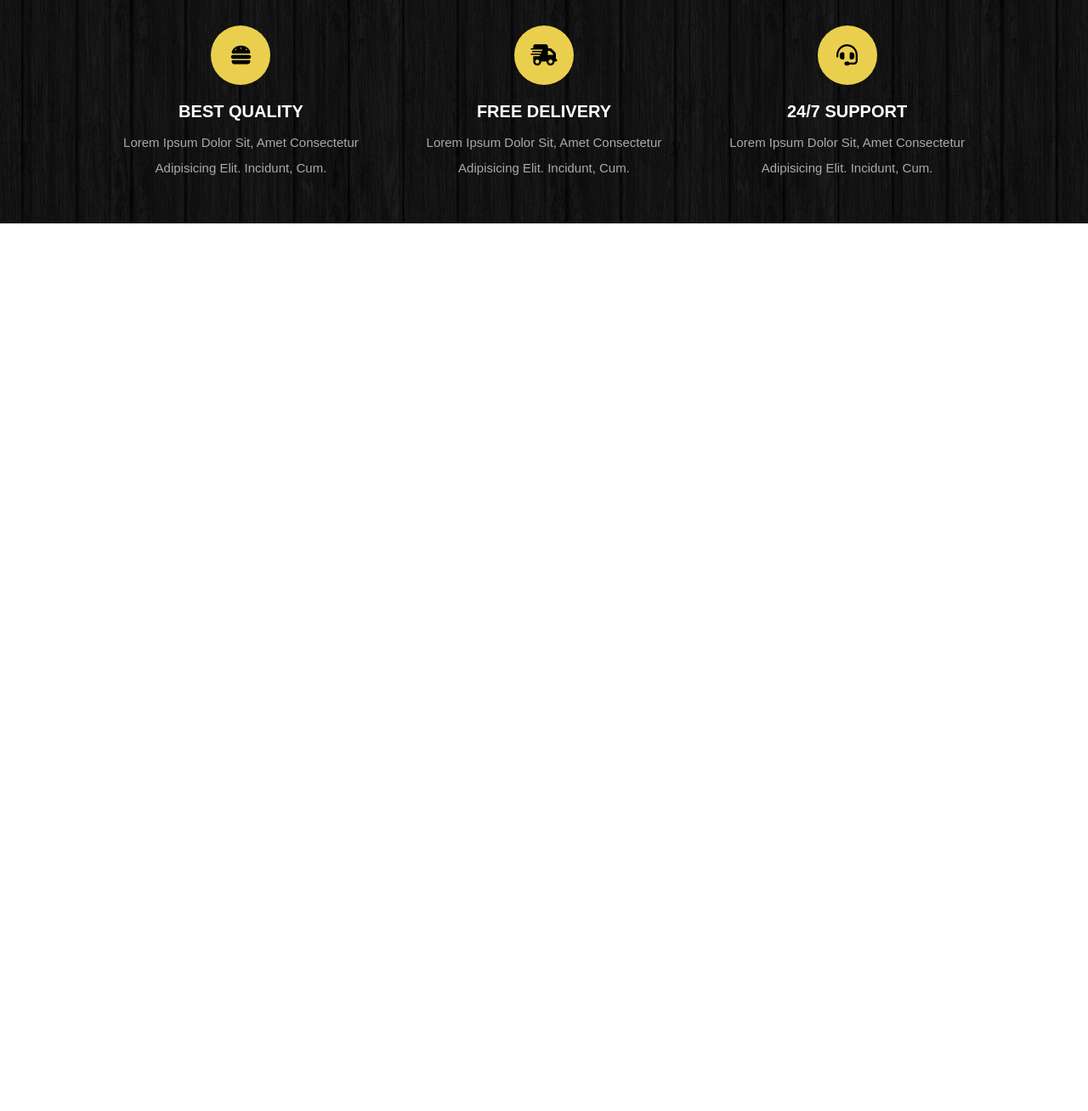
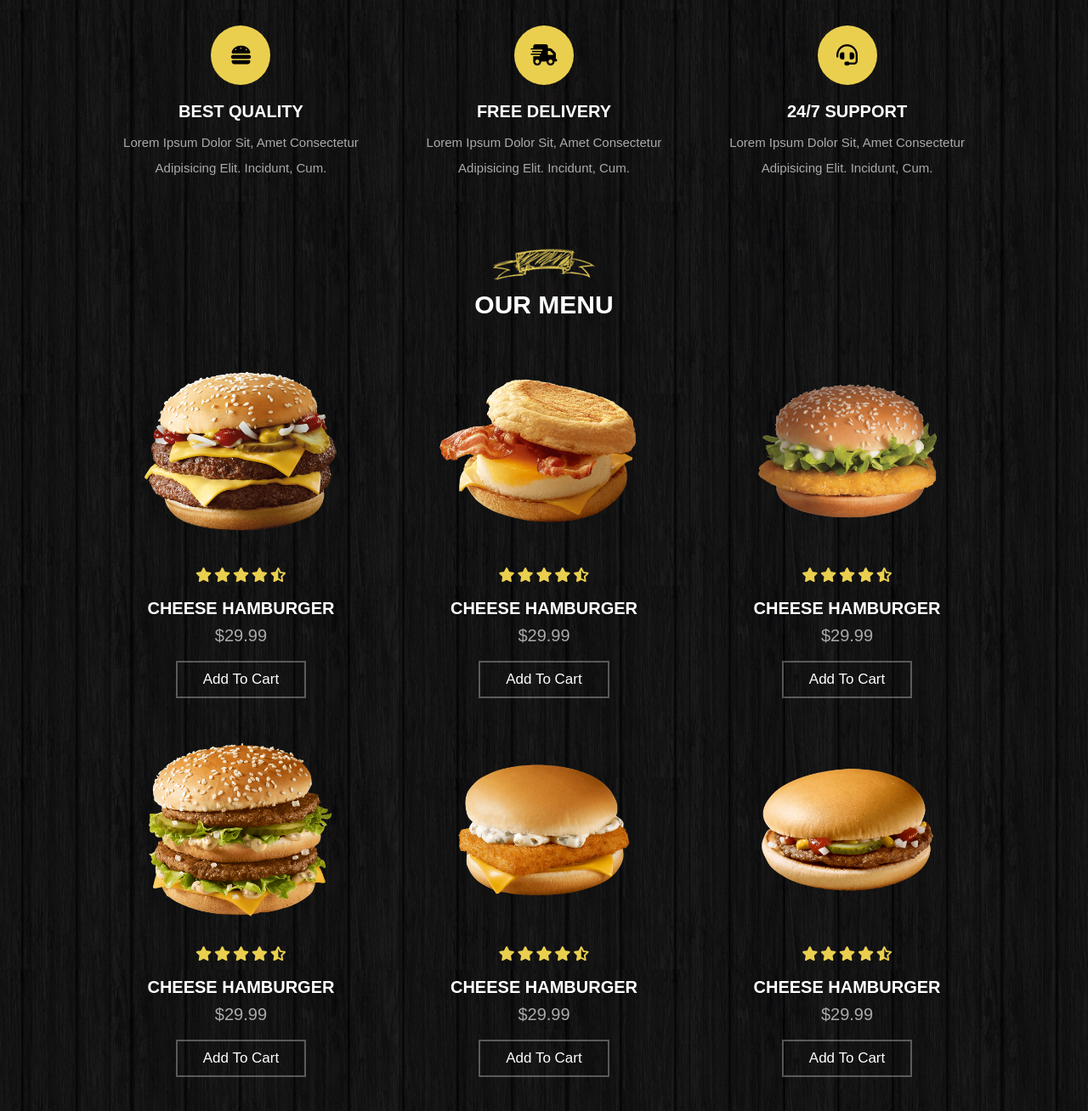
Before and after one commit to faha1999/burger, a plain HTML site: page index.html in a window 1280 px wide. Shown: the part 1059-2367 px from the top of the page at 85% size. Before the commit the page ends 1322 px from the top, so only its background shows below. Drawn offline with Linux system fonts and the light colour scheme.

Commit message:
complete menu

```diff
--- /dev/null
+++ b/app/scss/_menu.scss
@@ -0,0 +1,38 @@
+.menu {
+  .box-container {
+    @include grid(31rem);
+
+    .box {
+      text-align: center;
+
+      &:hover img {
+        transform: translateY(1rem);
+      }
+
+      img {
+        height: 25rem;
+      }
+
+      .content {
+        padding: 1rem 0;
+
+        .stars {
+          margin-bottom: 2rem;
+
+          i {
+            font-size: 1.7rem;
+            color: $yellow;
+          }
+        }
+
+        h3 {
+          @include title-text(2rem);
+        }
+
+        .price {
+          @include grap-text(2rem);
+        }
+      }
+    }
+  }
+}
--- a/app/scss/style.scss
+++ b/app/scss/style.scss
@@ -5,3 +5,4 @@
 @import './header';
 @import './home';
 @import './service';
+@import './menu';
--- a/index.html
+++ b/index.html
@@ -74,8 +74,116 @@
     </section>
     <!-- End Service -->
 
-    <!-- Start -->
-    <!-- End -->
+    <!-- Start menu -->
+    <section class="menu" id="menu">
+
+        <div class="heading">
+           <img src="./app/images/title-img.png" alt="">
+           <h3>our menu</h3>
+        </div>
+
+        <div class="box-container">
+
+           <div class="box" data-aos="fade-up" data-aos-delay="150">
+              <img src="./app/images/product-1.png" alt="">
+              <div class="content">
+                 <div class="stars">
+                    <i class="fas fa-star"></i>
+                    <i class="fas fa-star"></i>
+                    <i class="fas fa-star"></i>
+                    <i class="fas fa-star"></i>
+                    <i class="fas fa-star-half-alt"></i>
+                 </div>
+                 <h3>cheese hamburger</h3>
+                 <div class="price">$29.99</div>
+                 <a href="#" class="btn">add to cart</a>
+              </div>
+           </div>
+
+           <div class="box" data-aos="fade-up" data-aos-delay="300">
+              <img src="./app/images/product-2.png" alt="">
+              <div class="content">
+                 <div class="stars">
+                    <i class="fas fa-star"></i>
+                    <i class="fas fa-star"></i>
+                    <i class="fas fa-star"></i>
+                    <i class="fas fa-star"></i>
+                    <i class="fas fa-star-half-alt"></i>
+                 </div>
+                 <h3>cheese hamburger</h3>
+                 <div class="price">$29.99</div>
+                 <a href="#" class="btn">add to cart</a>
+              </div>
+           </div>
+
+           <div class="box" data-aos="fade-up" data-aos-delay="450">
+              <img src="./app/images/product-3.png" alt="">
+              <div class="content">
+                 <div class="stars">
+                    <i class="fas fa-star"></i>
+                    <i class="fas fa-star"></i>
+                    <i class="fas fa-star"></i>
+                    <i class="fas fa-star"></i>
+                    <i class="fas fa-star-half-alt"></i>
+                 </div>
+                 <h3>cheese hamburger</h3>
+                 <div class="price">$29.99</div>
+                 <a href="#" class="btn">add to cart</a>
+              </div>
+           </div>
+
+           <div class="box" data-aos="fade-up" data-aos-delay="600">
+              <img src="./app/images/product-4.png" alt="">
+              <div class="content">
+                 <div class="stars">
+                    <i class="fas fa-star"></i>
+                    <i class="fas fa-star"></i>
+                    <i class="fas fa-star"></i>
+                    <i class="fas fa-star"></i>
+                    <i class="fas fa-star-half-alt"></i>
+                 </div>
+                 <h3>cheese hamburger</h3>
+                 <div class="price">$29.99</div>
+                 <a href="#" class="btn">add to cart</a>
+              </div>
+           </div>
+
+           <div class="box" data-aos="fade-up" data-aos-delay="750">
+              <img src="./app/images/product-5.png" alt="">
+              <div class="content">
+                 <div class="stars">
+                    <i class="fas fa-star"></i>
+                    <i class="fas fa-star"></i>
+                    <i class="fas fa-star"></i>
+                    <i class="fas fa-star"></i>
+                    <i class="fas fa-star-half-alt"></i>
+                 </div>
+                 <h3>cheese hamburger</h3>
+                 <div class="price">$29.99</div>
+                 <a href="#" class="btn">add to cart</a>
+              </div>
+           </div>
+
+           <div class="box" data-aos="fade-up" data-aos-delay="900">
+              <img src="./app/images/product-6.png" alt="">
+              <div class="content">
+                 <div class="stars">
+                    <i class="fas fa-star"></i>
+                    <i class="fas fa-star"></i>
+                    <i class="fas fa-star"></i>
+                    <i class="fas fa-star"></i>
+                    <i class="fas fa-star-half-alt"></i>
+                 </div>
+                 <h3>cheese hamburger</h3>
+                 <div class="price">$29.99</div>
+                 <a href="#" class="btn">add to cart</a>
+              </div>
+           </div>
+
+        </div>
+
+    </section>
+    <!-- End menu -->
 
     <!-- Start -->
     <!-- End -->
```
Also changed, not shown: app/css/style.min.css, 1 other file.
